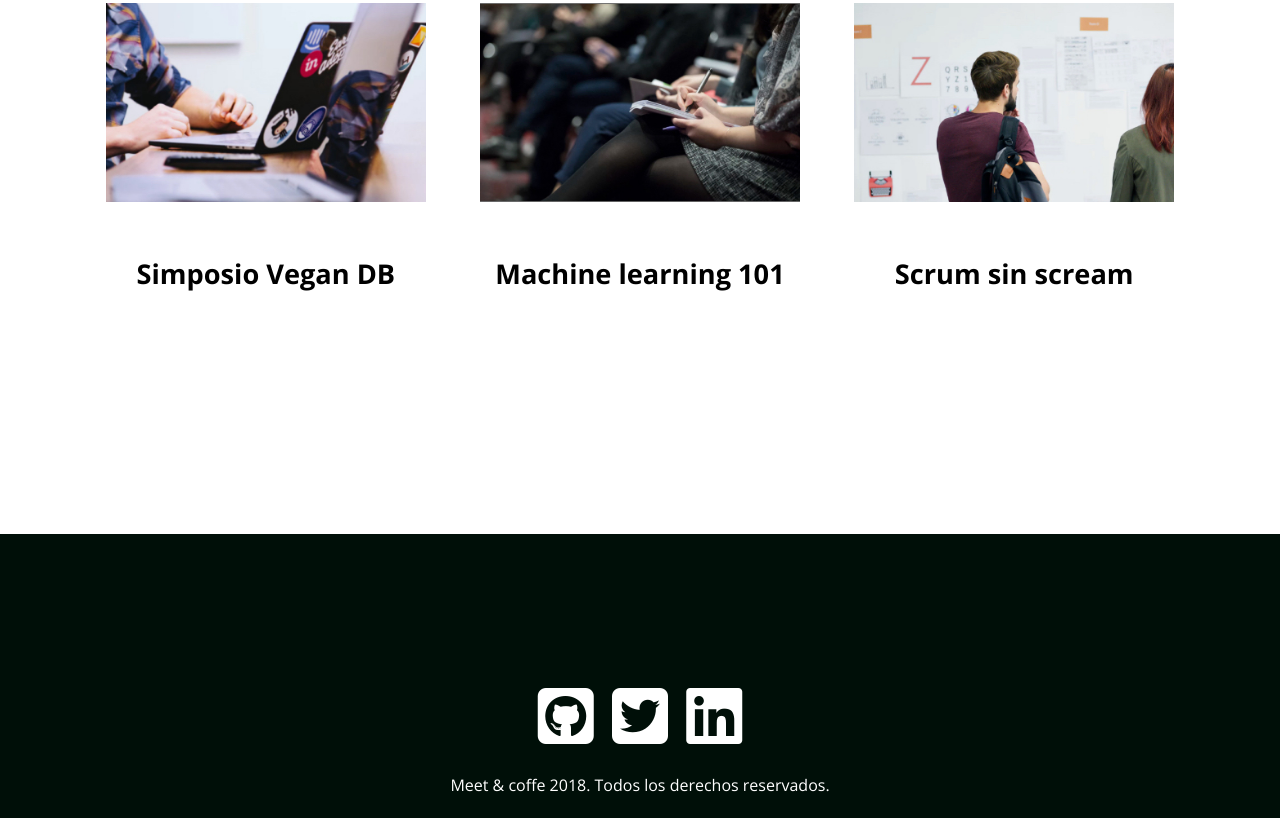
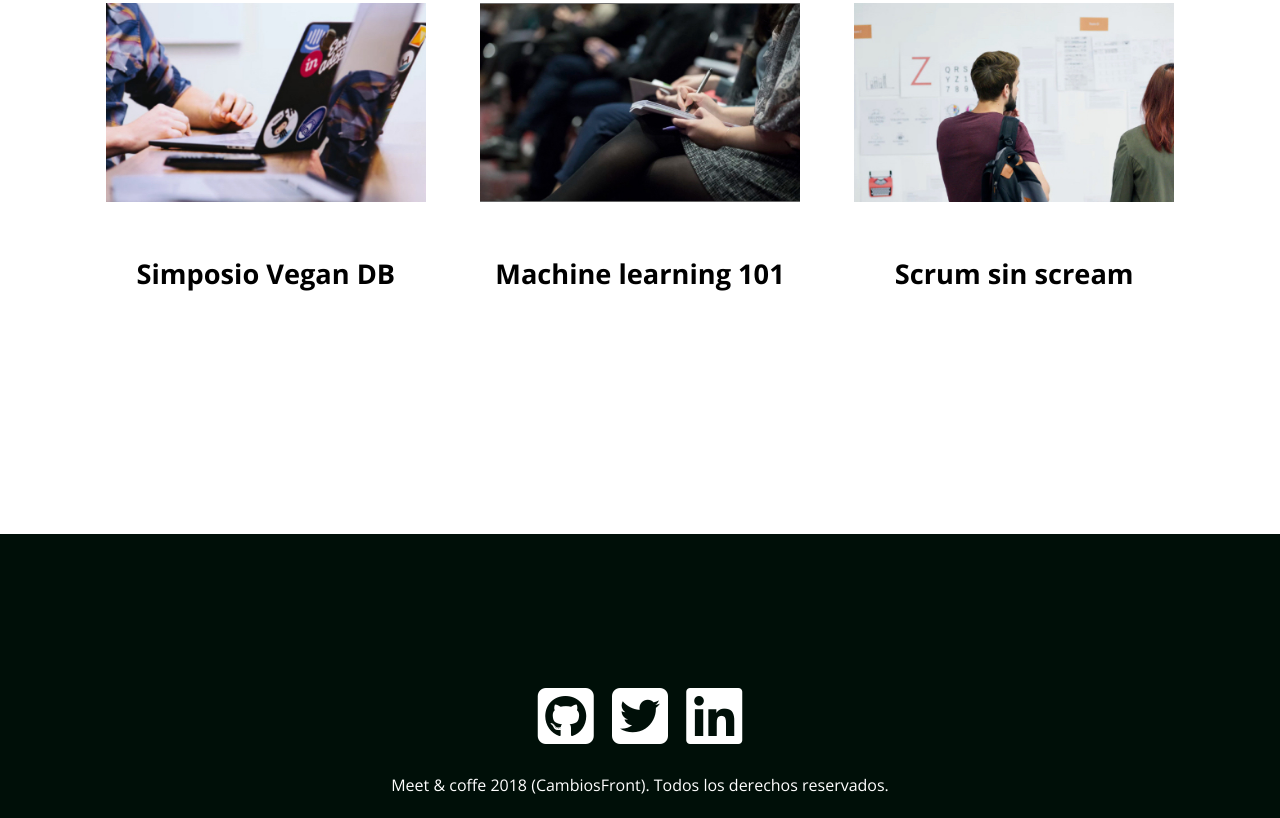
Before and after one commit to gaboleiva-dsgn/meet-coffee, a plain HTML site: page index.html in a window 1280 px wide. Shown: the part 2122-2940 px from the top of the page. Drawn offline with nearby package versions, Linux system fonts and the light colour scheme.

Commit message:
Cambios desde Main

```diff
--- a/index.html
+++ b/index.html
@@ -132,7 +132,7 @@
       <a href="https://www.linkedin.com" target="_blank"
         ><i class="fab fa-linkedin fa-4x"></i
       ></a>
-      <p>Meet & coffe 2018. Todos los derechos reservados.</p>
+      <p>Meet & coffe 2018 (CambiosFront). Todos los derechos reservados.</p>
     </footer>
   </body>
 </html>
```
